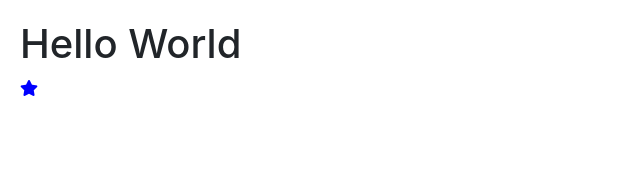
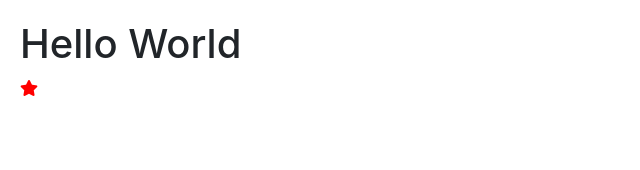
Before and after one commit to alecaceaes/angular-crash-course, an Angular app: page / in a window 1280 px wide. Shown: the top 170 px of the page, without its empty margins (0-640 px from the left). Built offline with nearby package versions, Linux system fonts and the light colour scheme.

Commit message:
View Encapsulation

```diff
--- a/src/app/app.component.ts
+++ b/src/app/app.component.ts
@@ -12,10 +12,6 @@
     isFavorite: true
   }
 
-  // onFavoriteChanged(isFavorite) {
-  //   console.log("Favorite changed: ", isFavorite);
-  // onFavoriteChanged(eventArgs) {
-  //   console.log("Favorite changed: ", eventArgs);
   onFavoriteChanged(eventArgs: FavoriteChangedEventArgs) {
     console.log("Favorite changed: ", eventArgs);
   }
--- a/src/app/favorite/favorite.component.html
+++ b/src/app/favorite/favorite.component.html
@@ -1,9 +1,3 @@
-<style>
-  .fas, .far {
-    color: blue;
-  }
-</style>
-
 <i class="fa-star"
   [class.fas]="isSelected"
   [class.far]="!isSelected"
--- a/src/app/favorite/favorite.component.ts
+++ b/src/app/favorite/favorite.component.ts
@@ -1,22 +1,13 @@
-import { Component, OnInit, Input, Output, EventEmitter } from '@angular/core';
+import { Component, OnInit, Input, Output, EventEmitter, ViewEncapsulation } from '@angular/core';
 
 @Component({
   selector: 'favorite',
   templateUrl: './favorite.component.html',
-  // template: ''
-  styles: [
-    `
-    .fas, .far {
-      color: green;
-    }
+  styleUrls: ['./favorite.component.css'],
+  encapsulation: ViewEncapsulation.Emulated
+  // encapsulation: ViewEncapsulation.Native
+  // encapsulation: ViewEncapsulation.None
 
-    .fa-star {
-      background-color: black;
-    }
-    `
-  ],
-  styleUrls: ['./favorite.component.css']
-  // inputs: ['isFavorite']
 })
 export class FavoriteComponent {
   @Input('isFavorite') isSelected: boolean;
```
